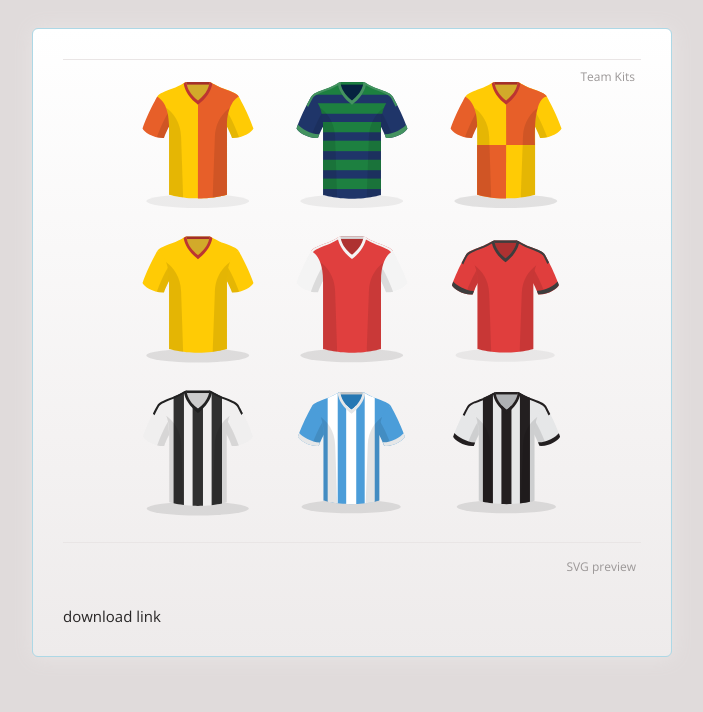
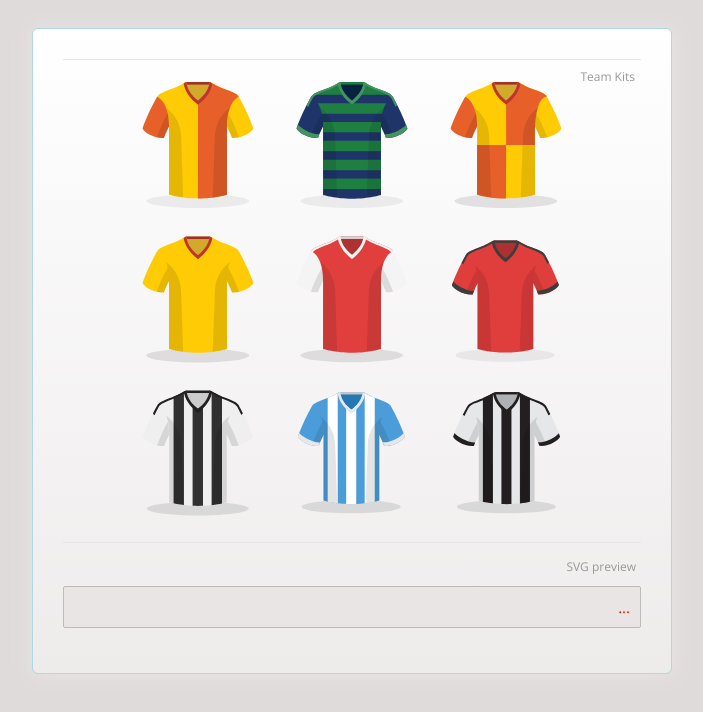
Before and after one commit to lubomir1618/svg, a website: page index.html in a window 1280 px wide. Shown: the whole page, without its empty margins (288-991 px from the left). Drawn offline with nearby package versions, Linux system fonts and the light colour scheme.

Commit message:
html tweaks

```diff
--- a/index.html
+++ b/index.html
@@ -34,10 +34,8 @@
       <hr class="clearfix"/>
     </div>
 
-    <br/>
-
-    <div class="output">
-      download link
+    <div id="url">
+      ...
     </div>
 
   </div>
```
